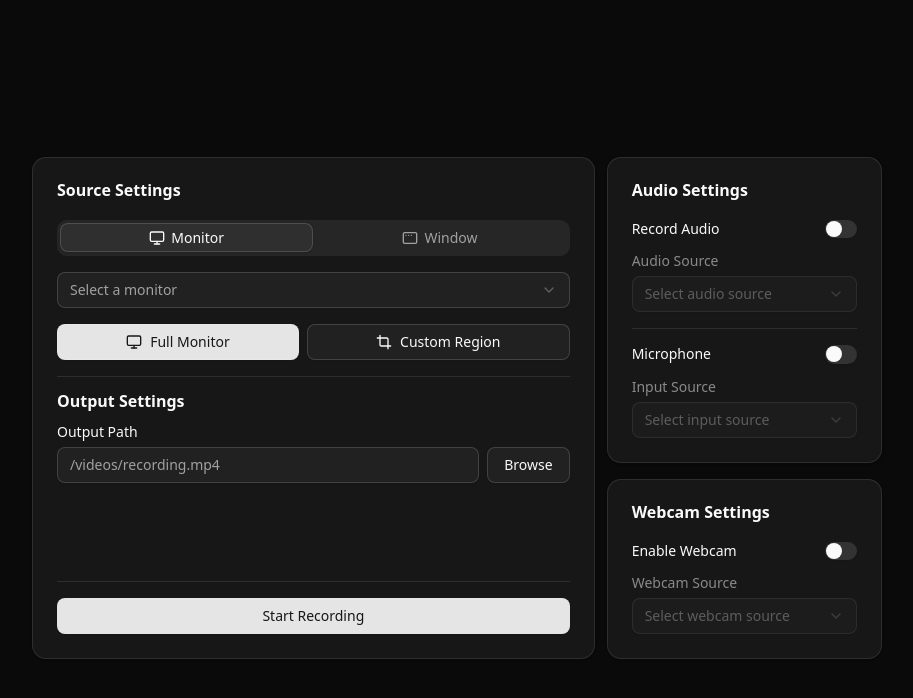
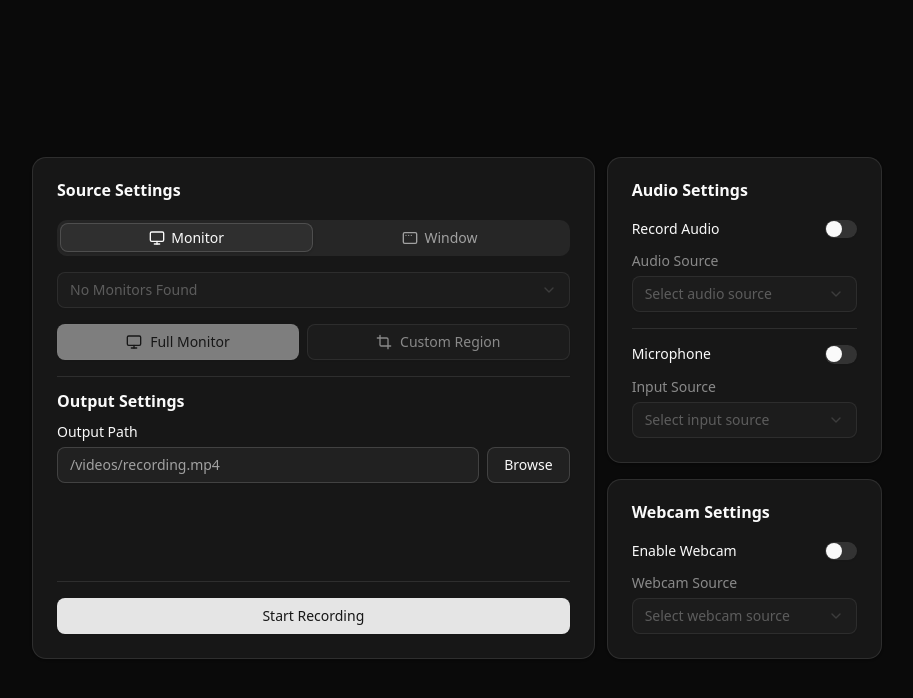
Before and after one commit to ryandotelliott/framelet, a React (Vite) app: page / in a window 1280 px wide. Shown: the top 698 px of the page, without its empty margins (183-1096 px from the left). Built offline with nearby package versions, Linux system fonts and the light colour scheme.

Commit message:
Add auto-selection of the first available source when switching tabs and update the UI to reflect the current selection state. Disable selection options when no sources are available.

```diff
--- a/src/components/SourceSettings.tsx
+++ b/src/components/SourceSettings.tsx
@@ -3,6 +3,7 @@ import { Select, SelectContent, SelectItem, SelectTrigger, SelectValue } from '@
 import { Button } from '@/components/ui/button';
 import { CropIcon, MonitorIcon, AppWindowMacIcon } from 'lucide-react';
 import { CaptureSource } from '@/types/recording';
+import { useEffect, useState } from 'react';
 
 interface SourceSettingsProps {
   captureSources: CaptureSource[];
@@ -13,8 +14,11 @@ interface SourceSettingsProps {
   onOpenRegionSelector?: () => void;
 }
 
+type SourceTab = 'monitor' | 'window';
+
 export function SourceSettings({
   captureSources,
+  selectedSource,
   onSourceChange,
   monitorCaptureMode,
   onMonitorCaptureModeChange,
@@ -22,9 +26,37 @@ export function SourceSettings({
 }: SourceSettingsProps) {
   const monitorSources = captureSources.filter((source) => source.source_type === 'monitor');
   const windowSources = captureSources.filter((source) => source.source_type === 'window');
+  const [selectedTab, setSelectedTab] = useState<SourceTab>('monitor');
+
+  // Auto-select first available source when switching tabs
+  useEffect(() => {
+    const currentSources = selectedTab === 'monitor' ? monitorSources : windowSources;
+    if (currentSources.length > 0) {
+      const firstSource = currentSources[0];
+      // Only change if the current selection is not in the current tab's sources
+      const isCurrentSourceValid = currentSources.some((source) => source.handle === selectedSource);
+      if (!isCurrentSourceValid) {
+        onSourceChange(firstSource.handle);
+      }
+    }
+  }, [selectedTab, monitorSources, windowSources, selectedSource, onSourceChange]);
+
+  const handleTabChange = (value: string) => {
+    const newTab = value as SourceTab;
+    setSelectedTab(newTab);
+
+    const newSources = newTab === 'monitor' ? monitorSources : windowSources;
+    if (newSources.length > 0) {
+      onSourceChange(newSources[0].handle);
+    }
+  };
+
+  const currentSources = selectedTab === 'monitor' ? monitorSources : windowSources;
+  const hasSources = currentSources.length > 0;
+  const emptyMessage = selectedTab === 'monitor' ? 'No Monitors Found' : 'No Windows Found';
 
   return (
-    <Tabs defaultValue="monitor" className="w-full gap-y-4">
+    <Tabs className="w-full gap-y-4" onValueChange={handleTabChange} value={selectedTab}>
       <TabsList className="w-full">
         <TabsTrigger value="monitor">
           <MonitorIcon /> Monitor
@@ -34,9 +66,13 @@ export function SourceSettings({
         </TabsTrigger>
       </TabsList>
       <TabsContent value="monitor" className="flex flex-col gap-y-4">
-        <Select onValueChange={(value) => onSourceChange(Number(value))}>
+        <Select
+          onValueChange={(value) => onSourceChange(Number(value))}
+          value={hasSources ? selectedSource.toString() : undefined}
+          disabled={!hasSources}
+        >
           <SelectTrigger className="w-full">
-            <SelectValue placeholder="Select a monitor" />
+            <SelectValue placeholder={hasSources ? 'Select a monitor' : emptyMessage} />
           </SelectTrigger>
           <SelectContent>
             {monitorSources.map((source) => (
@@ -51,6 +87,7 @@ export function SourceSettings({
             variant={monitorCaptureMode === 'full' ? 'default' : 'outline'}
             className="grow border"
             onClick={() => onMonitorCaptureModeChange('full')}
+            disabled={!hasSources}
           >
             <MonitorIcon /> Full Monitor
           </Button>
@@ -61,15 +98,20 @@ export function SourceSettings({
               onMonitorCaptureModeChange('custom');
               onOpenRegionSelector?.();
             }}
+            disabled={!hasSources}
           >
             <CropIcon /> Custom Region
           </Button>
         </div>
       </TabsContent>
       <TabsContent value="window">
-        <Select onValueChange={(value) => onSourceChange(Number(value))}>
+        <Select
+          onValueChange={(value) => onSourceChange(Number(value))}
+          value={hasSources ? selectedSource.toString() : undefined}
+          disabled={!hasSources}
+        >
           <SelectTrigger className="w-full">
-            <SelectValue placeholder="Select a window" />
+            <SelectValue placeholder={hasSources ? 'Select a window' : emptyMessage} />
           </SelectTrigger>
           <SelectContent>
             {windowSources.map((source) => (
```
